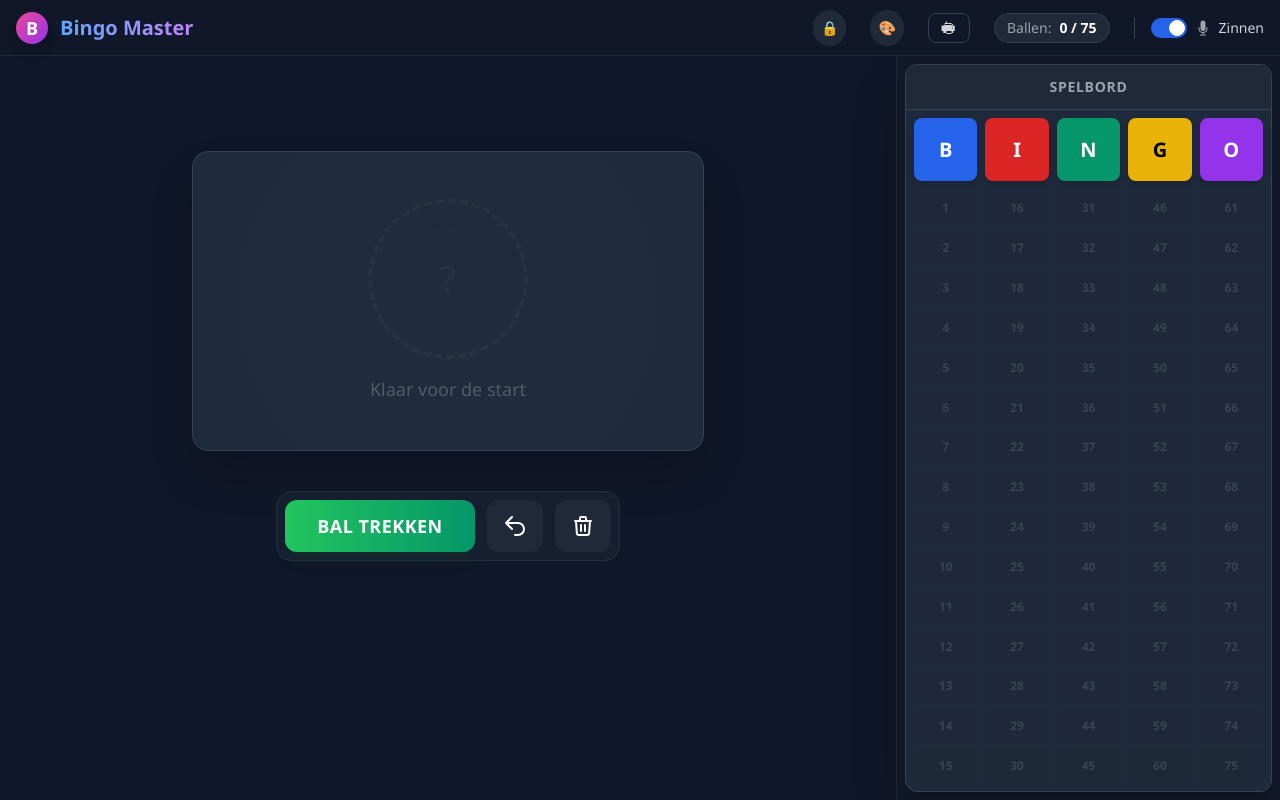
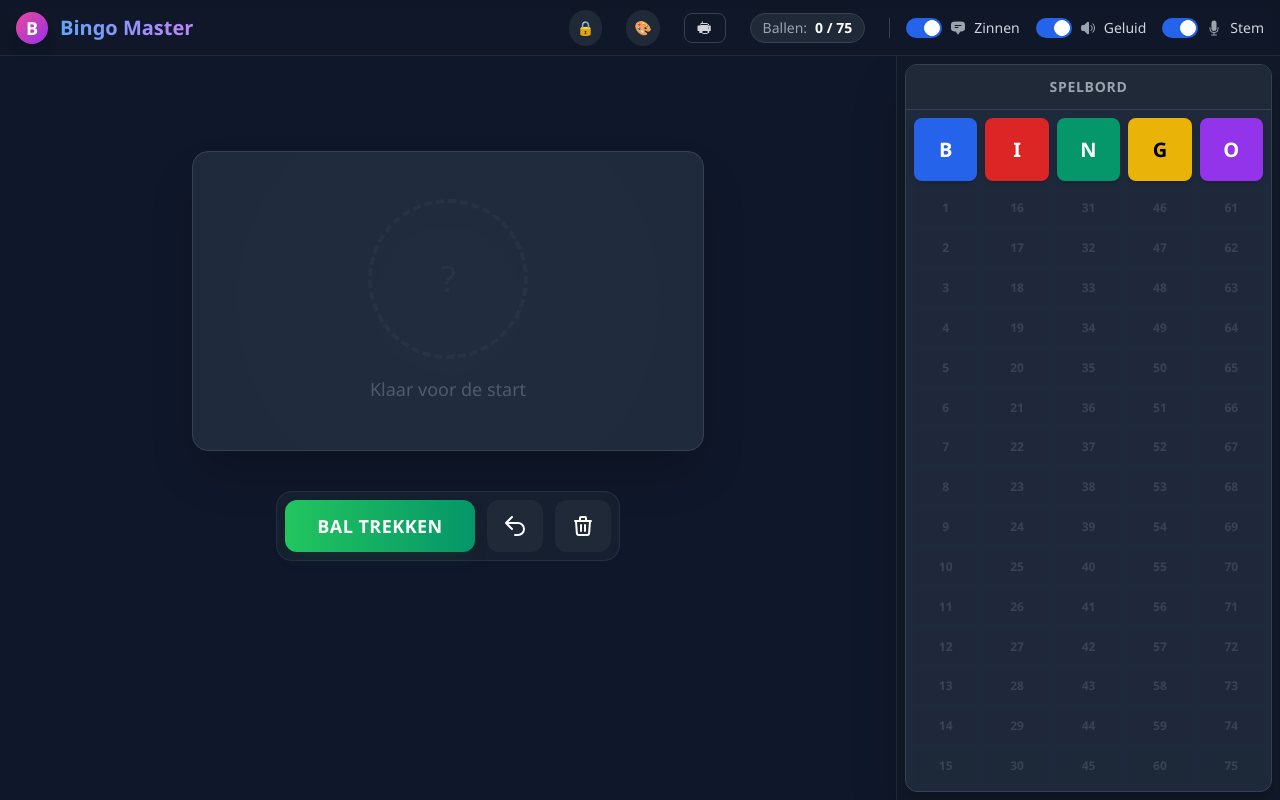
Before and after one commit to bramvde/bingo-master, a React (Vite) app: page / in a window 1280 px wide. Built offline with nearby package versions, Linux system fonts and the light colour scheme.

Commit message:
fix toggles

```diff
--- a/App.tsx
+++ b/App.tsx
@@ -280,10 +280,33 @@ const App: React.FC = () => {
 
           <div className={`flex items-center gap-3 sm:gap-4 border-l pl-3 sm:pl-4 ${isXmas ? 'border-red-900' : 'border-gray-700'}`}>
 
-            <Toggle
+          <Toggle
               label="Zinnen"
               checked={showPhrases}
               onChange={setShowPhrases}
+              icon={
+                <svg xmlns="http://www.w3.org/2000/svg" viewBox="0 0 24 24" fill="currentColor" className="w-4 h-4">
+                  <path fillRule="evenodd" d="M4.848 2.771A49.144 49.144 0 0112 2.25c2.43 0 4.817.178 7.152.52 1.978.292 3.348 2.024 3.348 3.97v6.02c0 1.946-1.37 3.678-3.348 3.97a48.901 48.901 0 01-3.476.383.39.39 0 00-.297.17l-2.755 4.133a.75.75 0 01-1.248 0l-2.755-4.133a.39.39 0 00-.297-.17 48.9 48.9 0 01-3.476-.384c-1.978-.29-3.348-2.024-3.348-3.97V6.741c0-1.946 1.37-3.68 3.348-3.97zM6.75 8.25a.75.75 0 01.75-.75h9a.75.75 0 010 1.5h-9a.75.75 0 01-.75-.75zm.75 2.25a.75.75 0 000 1.5H12a.75.75 0 000-1.5H7.5z" clipRule="evenodd" />
+                </svg>
+              }
+            />
+
+            <Toggle
+              label="Geluid"
+              checked={soundEnabled}
+              onChange={setSoundEnabled}
+              icon={
+                <svg xmlns="http://www.w3.org/2000/svg" viewBox="0 0 24 24" fill="currentColor" className="w-4 h-4">
+                  <path d="M13.5 4.06c0-1.336-1.616-2.005-2.56-1.06l-4.5 4.5H4.508c-1.141 0-2.318.664-2.66 1.905A9.76 9.76 0 001.5 12c0 .898.121 1.768.35 2.595.341 1.24 1.518 1.905 2.659 1.905h1.93l4.5 4.5c.945.945 2.561.276 2.561-1.06V4.06zM18.584 5.106a.75.75 0 011.06 0c3.808 3.807 3.808 9.98 0 13.788a.75.75 0 11-1.06-1.06 8.25 8.25 0 000-11.668.75.75 0 010-1.06z" />
+                  <path d="M15.932 7.757a.75.75 0 011.061 0 6 6 0 010 8.486.75.75 0 01-1.06-1.061 4.5 4.5 0 000-6.364.75.75 0 010-1.06z" />
+                </svg>
+              }
+            />
+
+            <Toggle
+              label="Stem"
+              checked={voiceEnabled}
+              onChange={setVoiceEnabled}
               icon={
                 <svg xmlns="http://www.w3.org/2000/svg" viewBox="0 0 24 24" fill="currentColor" className="w-4 h-4">
                   <path d="M8.25 4.5a3.75 3.75 0 117.5 0v8.25a3.75 3.75 0 11-7.5 0V4.5z" />
```
